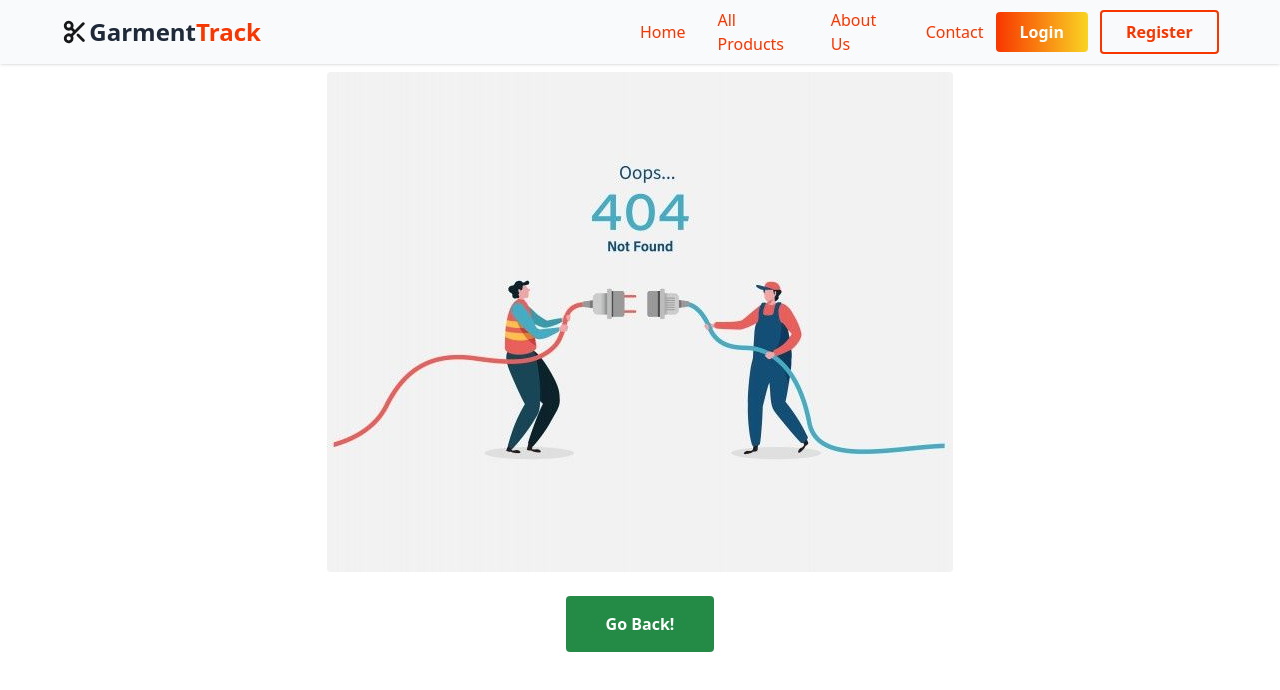
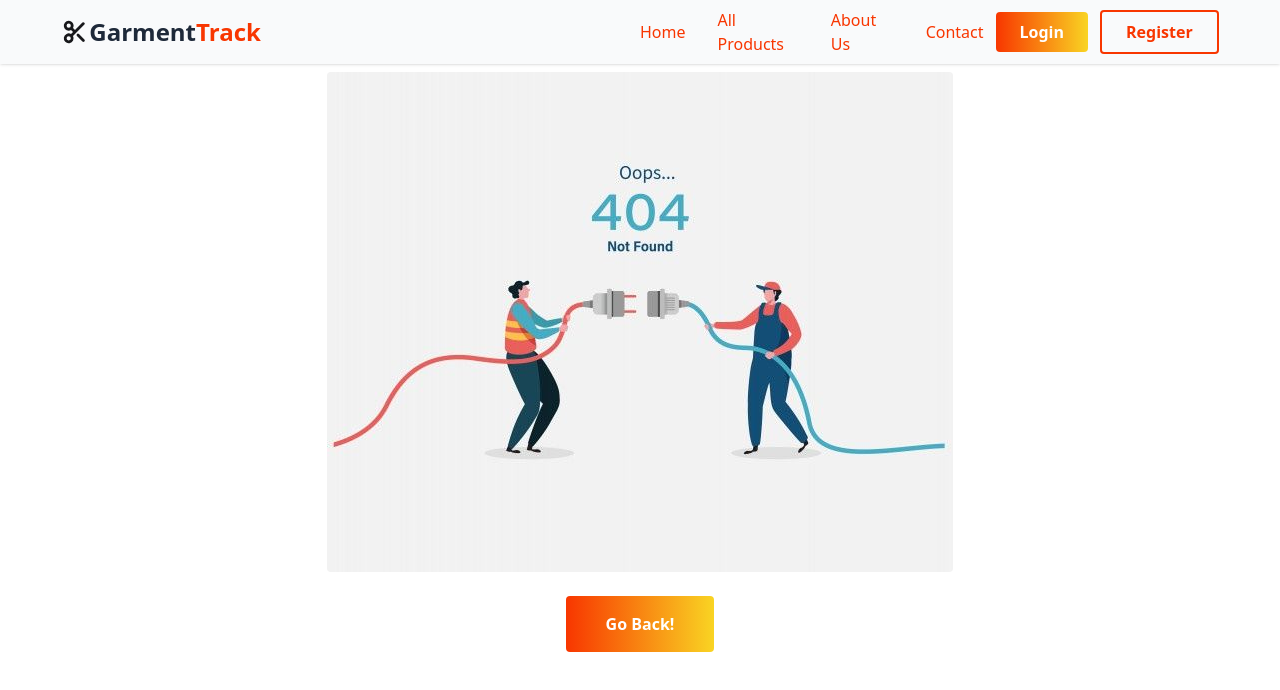
Before and after one commit to effataratauhida/Garment-Track-clientSide, a React (Vite) app: page /availableFoods in a window 1280 px wide. Shown: the top 690 px of the page. Built offline with nearby package versions, Linux system fonts and the light colour scheme; no server answers.

Commit message:
added Error Page for handling 404 and unknown routes with go back button

```diff
--- a/src/Pages/Error/Error.jsx
+++ b/src/Pages/Error/Error.jsx
@@ -24,8 +24,7 @@ const Error = () => {
                 onClick={handleGoBack}
                 className='mt-4 py-4 px-10
                 cursor-pointer rounded-sm font-semibold text-base
-                text-white hover:text-[#005a32] bg-[#238b45] hover:bg-transparent
-                border-[#238b45] hover:border-2 hover:border-[#005a32] hover:scale-110
+                text-white bg-[linear-gradient(90deg,rgba(248,54,0,1),rgba(249,212,35,1))] hover:scale-110
                 '>Go Back!
                 </button>
 
```
